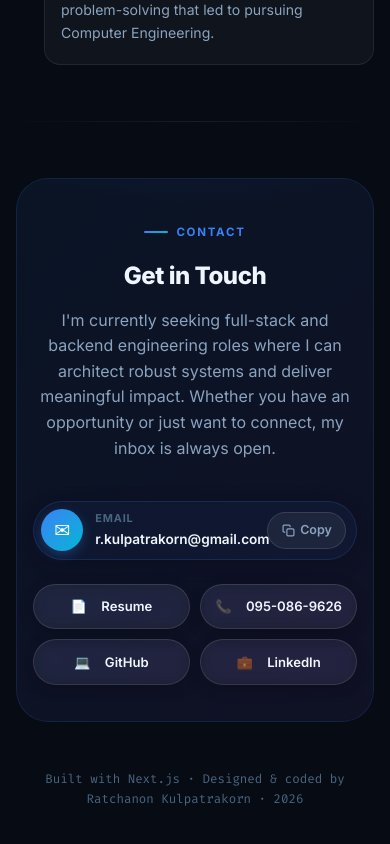
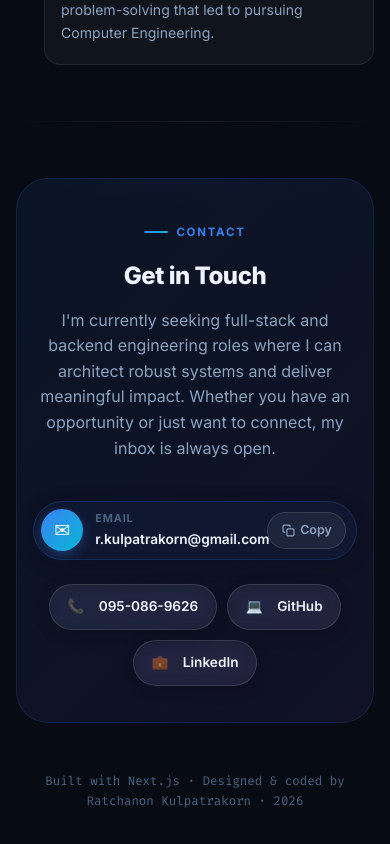
Before and after one commit to koard/Portfolio, a Next.js app: page / in a window 390 px wide. Shown: the part 9363-10207 px from the top of the page. Built offline with nearby package versions, Linux system fonts and the light colour scheme.

Commit message:
style: remove resume button from contact section and align 3 social contact buttons

```diff
--- a/app/globals.css
+++ b/app/globals.css
@@ -1159,24 +1159,24 @@ section {
   flex-wrap: wrap;
   justify-content: center;
   gap: 0.75rem;
-  max-width: 600px;
+  max-width: 650px;
   margin: 0 auto;
 }
 
 @media (max-width: 580px) {
   .contact-actions-grid {
-    display: grid;
-    grid-template-columns: repeat(2, 1fr);
+    display: flex;
+    flex-wrap: wrap;
+    justify-content: center;
     gap: 0.65rem;
     width: 100%;
-    max-width: 360px;
+    max-width: 380px;
   }
   .contact-actions-grid .btn-secondary {
-    padding: 0.7rem 0.5rem !important;
-    font-size: 0.82rem !important;
+    padding: 0.7rem 1.1rem !important;
+    font-size: 0.85rem !important;
     justify-content: center !important;
     text-align: center !important;
-    width: 100% !important;
   }
 }
 
--- a/app/page.tsx
+++ b/app/page.tsx
@@ -944,18 +944,8 @@ export default function Home() {
                 </div>
               </div>
 
-              {/* Symmetrical 2x2 on Mobile / 4-in-a-row on Desktop */}
+              {/* Clean social/contact buttons row */}
               <div className="contact-actions-grid">
-                <a
-                  href="/resume.pdf"
-                  target="_blank"
-                  rel="noreferrer"
-                  className="btn-secondary"
-                  style={{ padding: "0.75rem 1.4rem" }}
-                  title="View Resume (PDF)"
-                >
-                  <span style={{ marginRight: "0.45rem", WebkitTextFillColor: "initial" }}>📄</span> Resume
-                </a>
                 <a
                   href="tel:0950869626"
                   className="btn-secondary"
```
